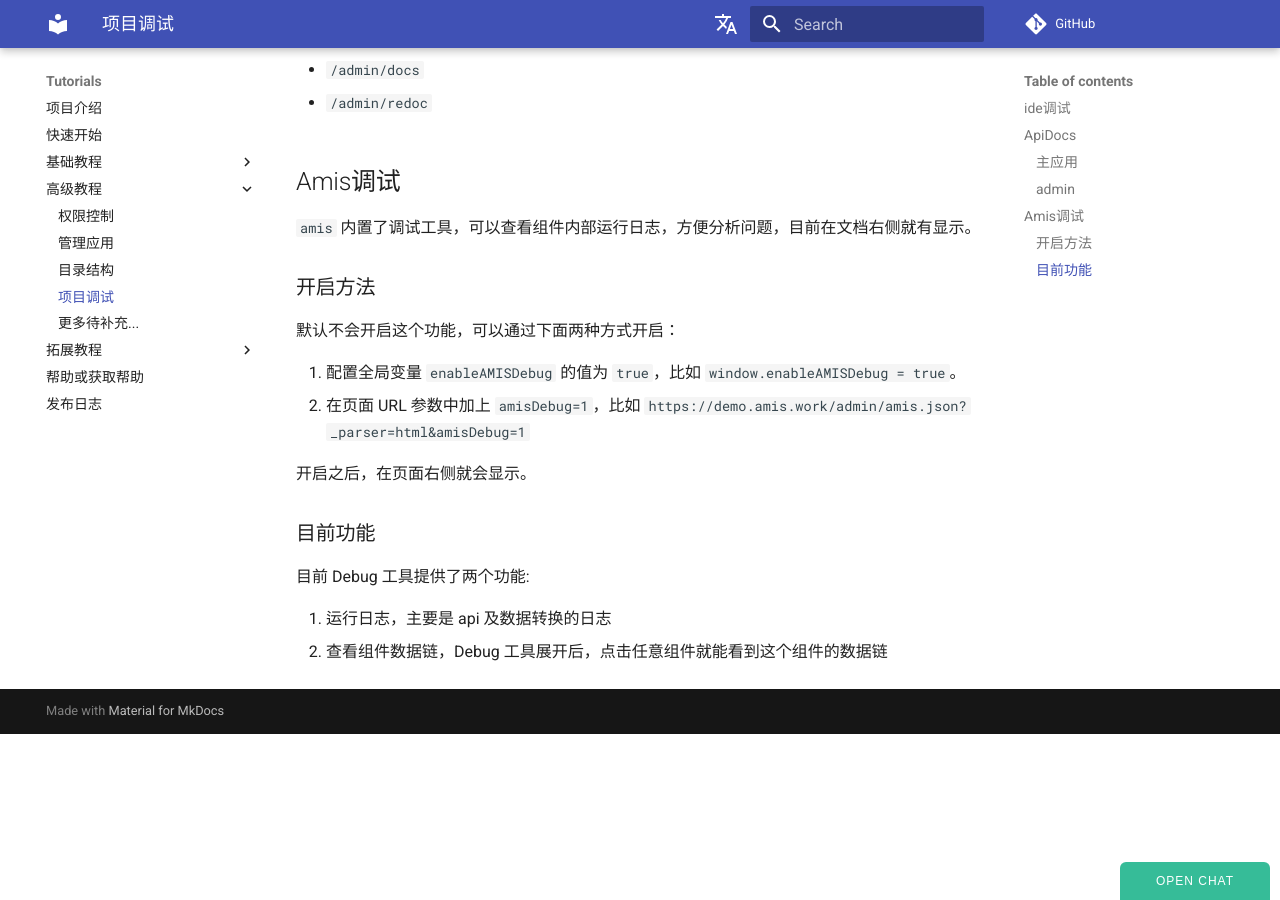
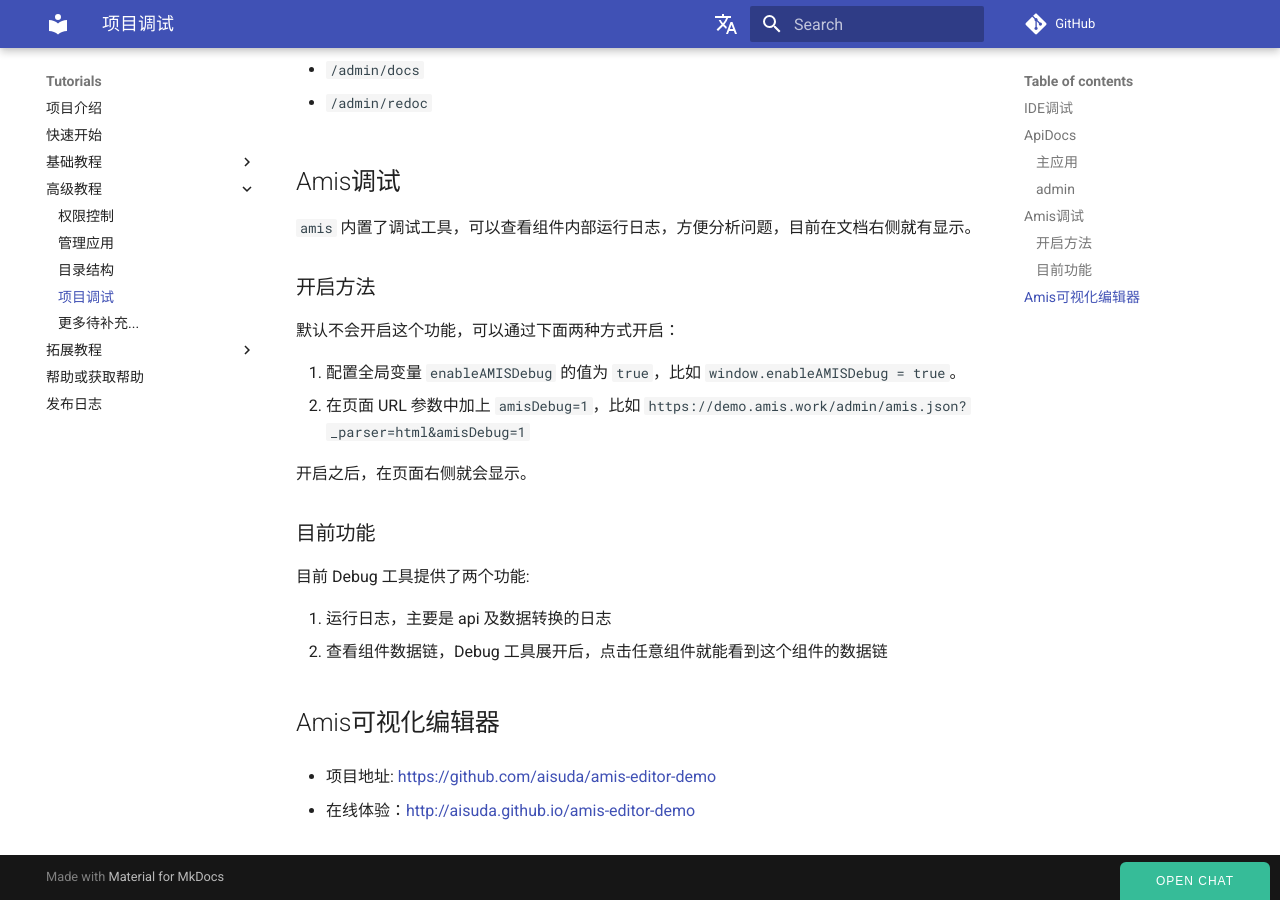
Before and after one commit to amisadmin/fastapi-amis-admin, an MkDocs documentation site: the page built from docs/zh/docs/tutorials/advanced/debug.md, in a window 1280 px wide and 900 px high, scrolled down 960 px. Built offline with MkDocs 1.6.1 and Material for MkDocs 9.7.7, drawn with Linux system fonts in a browser that asks for light colours; comment, search, counter and statistics services are not loaded; some of the changed text lies outside the part shown.

Commit message:
docs: update debug docs

```diff
--- a/docs/zh/docs/tutorials/advanced/debug.md
+++ b/docs/zh/docs/tutorials/advanced/debug.md
@@ -1,8 +1,8 @@
 # 项目调试
 
-## ide调试
+## IDE调试
 
-默认会开启全部ide调试，可以通过下面几种方式关闭：
+默认会开启全部IDE调试，可以通过下面几种方式关闭：
 
 1.通过`Settings`对象中的`debug`属性进行全局调试配置
 
@@ -64,3 +64,12 @@
 
 1. 运行日志，主要是 api 及数据转换的日志
 2. 查看组件数据链，Debug 工具展开后，点击任意组件就能看到这个组件的数据链
+
+
+
+## Amis可视化编辑器
+
+- 项目地址: [https://github.com/aisuda/amis-editor-demo](https://github.com/aisuda/amis-editor-demo)
+
+
+- 在线体验：http://aisuda.github.io/amis-editor-demo
```
